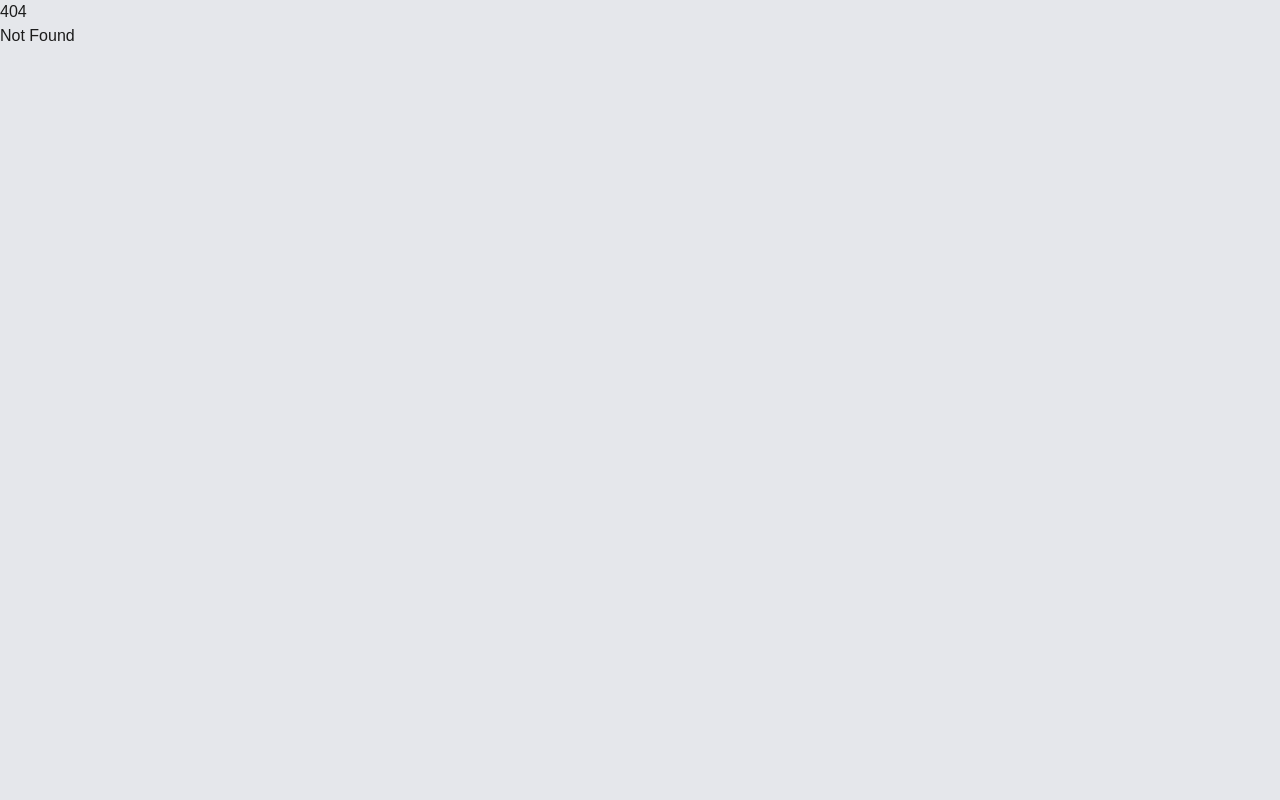
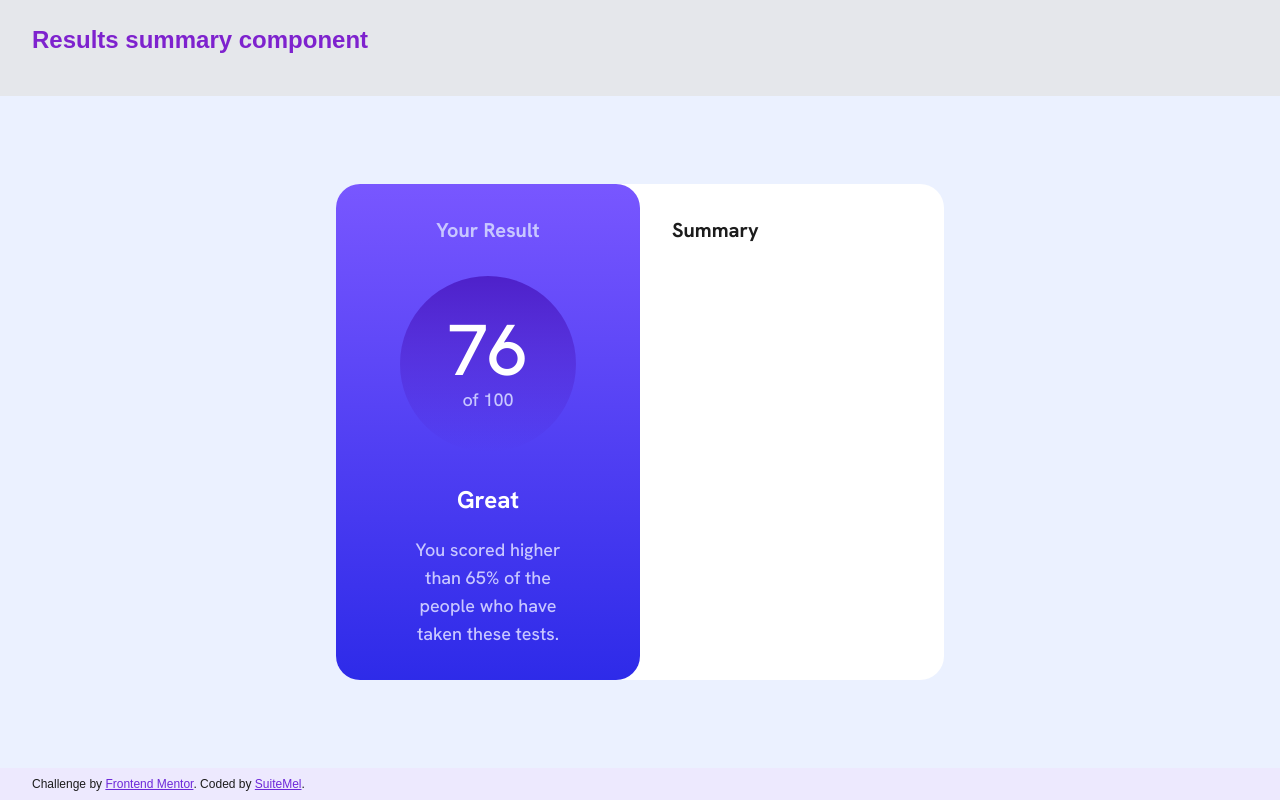
Before and after one commit to SuiteMel/SuiteMel, a SvelteKit app: page /frontend-mentor/results-summary in a window 1280 px wide. Before the commit this address had no page. Built offline with nearby package versions, Linux system fonts and the light colour scheme; a web font is replaced by a local one.

Commit message:
Layout for frontend mentor challenge pages

```diff
--- /dev/null
+++ b/src/routes/frontend-mentor/+layout.js
@@ -0,0 +1,12 @@
+/** @type {import('./$types').LayoutLoad} */
+export function load() {
+  return {
+      sections: {
+        'nft-card': { slug: 'nft-card', title: 'NFT preview card component' },
+        'qr-code': { slug: 'qr-code', title: 'QR code component' },
+        'results-summary': {
+          title: 'Results summary component'
+        }
+      }
+  };
+}
--- /dev/null
+++ b/src/routes/frontend-mentor/+layout.svelte
@@ -0,0 +1,42 @@
+<script>
+  import { page } from '$app/stores';
+  import favicon from '$lib/assets/frontend-mentor/favicon-32x32.png';
+  /** @type {import('./$types').PageData} */
+  export let data;
+
+  const url = $page.url.pathname;
+  const sections = data.sections;
+  const current = Object.keys(sections).find(( key ) => url.includes(key) );
+</script>
+
+<svelte:head>
+  <link rel="icon" type="image/png" sizes="32x32" href="{favicon}">
+  <title>Frontend Mentor | {sections[current].title}</title>
+</svelte:head>
+
+<main class="flex flex-col">
+  {#if sections[current] }
+    <div class="container">
+      <h1 class="text-2xl font-semibold mb-10 mt-6 text-purple-700">
+        {sections[current].title}
+      </h1>
+    </div>
+  {/if}
+
+  <slot />
+</main>
+
+<footer class="bg-violet-100 py-2">
+  <div class="container">
+    <div class="text-xs">
+      Challenge by <a class="text-violet-700 underline" href="https://www.frontendmentor.io?ref=challenge" target="_blank">Frontend Mentor</a>.
+      Coded by <a class="text-violet-700 underline" href="https://github.com/SuiteMel" target="_blank">SuiteMel</a>.
+    </div>
+  </div>
+</footer>
+
+<style>
+main {
+  min-height: calc(100vh - 2rem);
+}
+</style>
--- a/src/routes/frontend-mentor/nft-card/+page.svelte
+++ b/src/routes/frontend-mentor/nft-card/+page.svelte
@@ -1,7 +1,5 @@
 <svelte:head>
-  <link rel="icon" type="image/png" sizes="32x32" href="/favicon.ico">
   <link href="https://fonts.googleapis.com/css2?family=Outfit:wght@300;400;600&display=swap" rel="stylesheet">
-  <title>Frontend Mentor | NFT preview card component</title>
 </svelte:head>
 
 <script>
@@ -11,13 +9,6 @@
   import symbols from '$lib/assets/symbol-defs.svg?raw';
 </script>
 {@html symbols}
-
-<main class="flex flex-col">
-  <div class="container">
-    <h1 class="text-2xl font-semibold mb-10 mt-6 text-purple-700">
-      NFT preview card component
-    </h1>
-  </div>
 
   <section class="nft-card grid items-center grow py-20 bg-[color:var(--dark-blue)] font-['Outfit']">
     <div class="container">
@@ -59,22 +50,8 @@
 
     </div>
   </section>
-</main>
-
-<footer class="bg-violet-100 py-2">
-  <div class="container">
-    <div class="text-xs">
-      Challenge by <a class="text-violet-700 underline" href="https://www.frontendmentor.io?ref=challenge" target="_blank">Frontend Mentor</a>.
-      Coded by <a class="text-violet-700 underline" href="https://github.com/SuiteMel" target="_blank">SuiteMel</a>.
-    </div>
-  </div>
-</footer>
 
 <style>
-main {
-  min-height: calc(100vh - 2rem);
-}
-
 .nft-card {
   --soft-blue: hsl(215, 51%, 70%);
   --cyan: hsl(178, 100%, 50%);
--- a/src/routes/frontend-mentor/qr-code/+page.svelte
+++ b/src/routes/frontend-mentor/qr-code/+page.svelte
@@ -1,19 +1,11 @@
 <svelte:head>
-  <link rel="icon" type="image/png" sizes="32x32" href="/favicon.ico">
   <link href="https://fonts.googleapis.com/css2?family=Outfit:wght@400;700&display=swap" rel="stylesheet">
-  <title>Frontend Mentor | QR code component</title>
 </svelte:head>
 
 <script>
   import qrcode from '$lib/assets/frontend-mentor/image-qr-code.png';
 </script>
 
-<main class="flex flex-col">
-  <div class="container">
-    <h1 class="text-2xl font-semibold mb-10 mt-6 text-purple-700">
-      QR code component
-    </h1>
-  </div>
 
 <section class="qr-code grid items-center grow py-20 bg-[color:var(--light-gray)] font-['Outfit']">
   <div class="container">
@@ -34,22 +26,8 @@
     </div>
   </div>
 </section>
-</main>
-
-<footer class="bg-violet-100 py-2">
-  <div class="container">
-    <div class="text-xs">
-      Challenge by <a class="text-violet-700 underline" href="https://www.frontendmentor.io?ref=challenge" target="_blank">Frontend Mentor</a>.
-      Coded by <a class="text-violet-700 underline" href="https://github.com/SuiteMel" target="_blank">SuiteMel</a>.
-    </div>
-  </div>
-</footer>
 
 <style>
-main {
-  min-height: calc(100vh - 2rem);
-}
-
 .qr-code {
   --white: hsl(0, 0%, 100%);
   --light-gray: hsl(212, 45%, 89%);
--- /dev/null
+++ b/src/routes/frontend-mentor/results-summary/+page.svelte
@@ -0,0 +1,63 @@
+<svelte:head>
+  <link href="https://fonts.googleapis.com/css2?family=Hanken+Grotesk:wght@500;700;800&display=swap" rel="stylesheet">
+</svelte:head>
+
+<script>
+  const result = 76;
+  const resultText = 'Great';
+  const resultCopy = 'You scored higher than 65% of the people who have taken these tests.';
+</script>
+
+<section class="results-summary grid items-center text-lg font-['Hanken_Grotesk'] grow bg-[color:var(--pale-blue)] font-medium">
+  <div class="container">
+    <div class="bg-white rounded-3xl flex max-w-[50%] mx-auto">
+      <div class="bg-gradient w-1/2 rounded-3xl px-16 text-center py-8">
+        <p class="text-[color:var(--light-lavender)] font-bold text-xl">Your Result</p>
+
+        <div class="rounded-full aspect-square circle-gradient my-8 flex flex-col items-center justify-center">
+          <p class="text-7xl text-white">
+            {result}
+          </p>
+          <p class="text-[color:var(--light-lavender)]">
+            of 100
+          </p>
+        </div>
+
+        <p class="text-white text-2xl font-bold mb-5">
+          {resultText}
+        </p>
+
+        <p class="text-[color:var(--light-lavender)]">
+          {resultCopy}
+        </p>
+      </div>
+
+      <div class="px-8 py-8">
+        <p class="font-bold text-xl">Summary</p>
+      </div>
+    </div>
+  </div>
+</section>
+
+<style>
+  .results-summary {
+    --light-slate-blue: hsl(252, 100%, 67%);
+    --light-royal-blue: hsl(241, 81%, 54%);
+
+    --violet-blue: hsla(256, 72%, 46%, 1);
+    --persian-blue: hsla(241, 72%, 46%, 0);
+
+    --white: hsl(0, 0%, 100%);
+    --pale-blue: hsl(221, 100%, 96%);
+    --light-lavender: hsl(241, 100%, 89%);
+    --dark-gray-blue: hsl(224, 30%, 27%);
+  }
+
+  .bg-gradient {
+    background: linear-gradient(var(--light-slate-blue), var(--light-royal-blue))
+  }
+
+  .circle-gradient {
+    background: linear-gradient(var(--violet-blue), var(--persian-blue));
+  }
+</style>
```
Also changed, not shown: src/lib/assets/frontend-mentor/favicon-32x32.png (added). Lines whose indentation alone changed are shown as unchanged.
